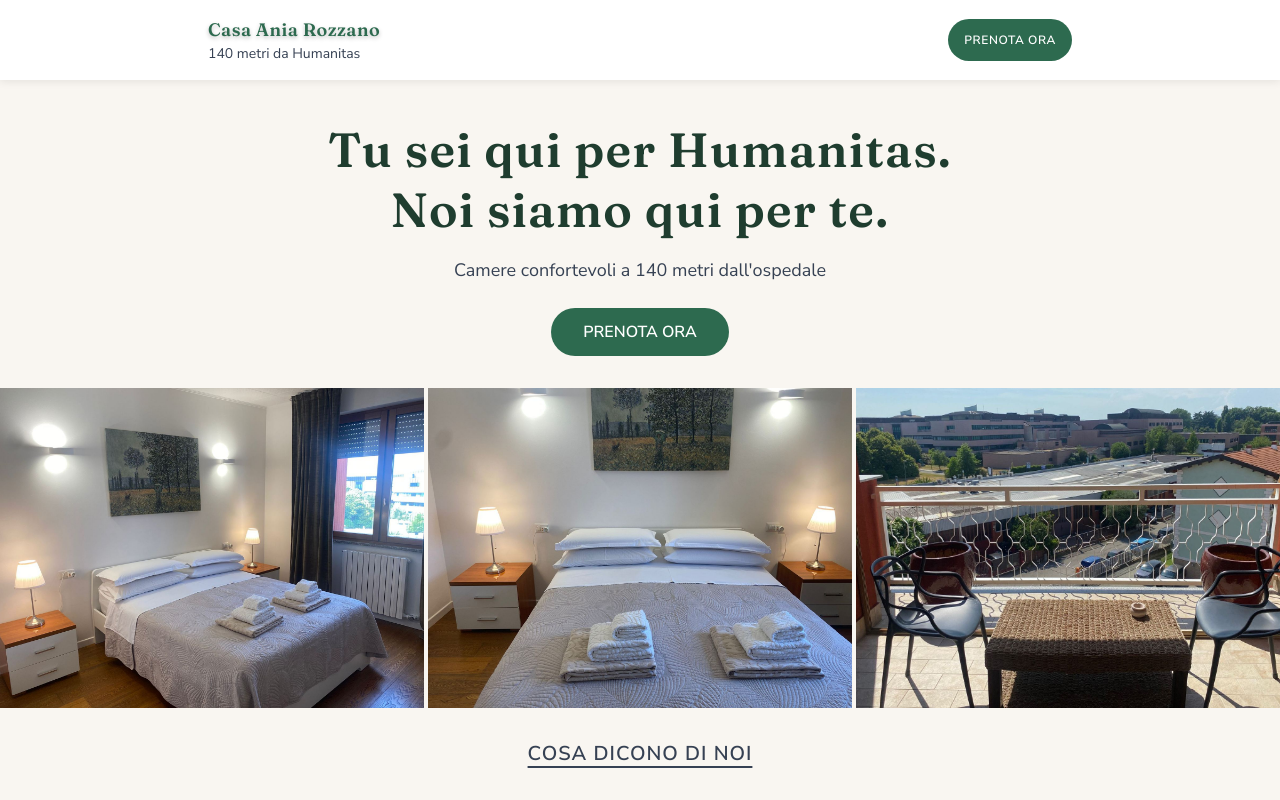
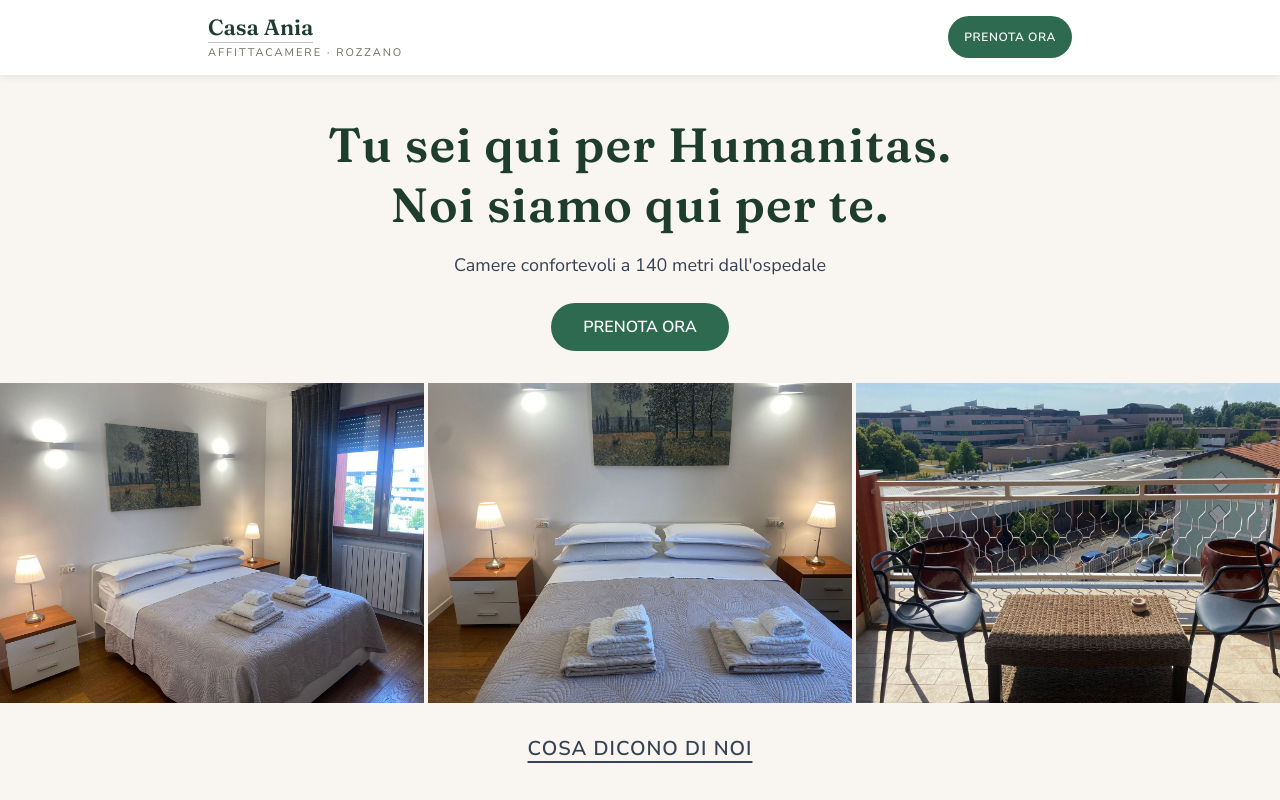
Before and after one commit to CasaAnia/sito-casaania, a Next.js app: page / in a window 1280 px wide. Shown: the top 800 px of the page. Built offline with nearby package versions, Linux system fonts and the light colour scheme.

Commit message:
Rifà il logo header/footer come lockup HTML/CSS: Casa Ania + divider + tagline

```diff
--- /dev/null
+++ b/app/components/Logo.tsx
@@ -0,0 +1,24 @@
+export default function Logo({ variant = 'light', as: Title = 'p' }: { variant?: 'light' | 'dark'; as?: 'h1' | 'p' }) {
+  const titleColor = variant === 'dark' ? '#f5efe4' : '#1f3d2f'
+  const taglineColor = variant === 'dark' ? '#f5efe4' : '#6f6a5e'
+  const dividerColor = variant === 'dark' ? 'rgba(245,239,228,0.4)' : 'rgba(111,106,94,0.4)'
+
+  return (
+    <div>
+      <div className="inline-block">
+        <Title
+          className="font-display"
+          style={{ fontSize: '22px', fontWeight: 600, lineHeight: '22px', color: titleColor, whiteSpace: 'nowrap' }}
+        >
+          Casa Ania
+        </Title>
+        <div style={{ height: '0.5px', width: '100%', backgroundColor: dividerColor, margin: '4px 0' }} />
+      </div>
+      <p
+        style={{ fontSize: '11px', letterSpacing: '2px', lineHeight: '12px', color: taglineColor, whiteSpace: 'nowrap' }}
+      >
+        AFFITTACAMERE · ROZZANO
+      </p>
+    </div>
+  )
+}
--- a/app/layout.tsx
+++ b/app/layout.tsx
@@ -1,6 +1,7 @@
 import type { Metadata } from "next";
 import { Geist, Geist_Mono, Fraunces, Nunito_Sans } from "next/font/google";
 import Link from "next/link";
+import Logo from "./components/Logo";
 import "./globals.css";
 
 const geistSans = Geist({
@@ -76,7 +77,9 @@ export default function RootLayout({
         {children}
 
         <footer className="text-gray-200 py-6 px-4 text-center text-xs" style={{ backgroundColor: "#2d6a4f" }}>
-          <p className="font-semibold text-white mb-1 uppercase tracking-widest">Casa Ania Rozzano</p>
+          <div className="mb-3">
+            <Logo variant="dark" />
+          </div>
           <p>Via Liguria 26 – Fizzonasco, Pieve Emanuele (MI)</p>
           <p>342 700 4354</p>
           <p className="mt-2 space-x-3">
--- a/app/page.tsx
+++ b/app/page.tsx
@@ -1,4 +1,5 @@
 import Link from 'next/link'
+import Logo from './components/Logo'
 
 const PHONE = '3427004354'
 const WA_LINK = `https://wa.me/39${PHONE}`
@@ -120,12 +121,7 @@ export default function Home() {
       {/* HEADER */}
       <header className="bg-white sticky top-0 z-50" style={{boxShadow: '0 2px 8px rgba(0,0,0,0.08)'}}>
         <div className="max-w-4xl mx-auto px-4 py-4 flex items-center justify-between">
-          <div>
-            <h1 style={{textShadow: '0 2px 4px rgba(0,0,0,0.25)'}} className="font-display text-lg font-semibold tracking-wide whitespace-nowrap">
-              <span className="text-green-700">Casa </span><span style={{color: '#2d6a4f'}}>Ania </span><span className="text-green-700">Rozzano</span>
-            </h1>
-            <p className="text-sm text-gray-700">140 metri da Humanitas</p>
-          </div>
+          <Logo as="h1" />
           <Link href="/prenota"
             style={{fontSize: '0.75rem', letterSpacing: '0.05em'}}
             className="bg-green-700 hover:bg-green-800 transition-colors text-white font-semibold px-4 py-3 rounded-full uppercase whitespace-nowrap">
```
